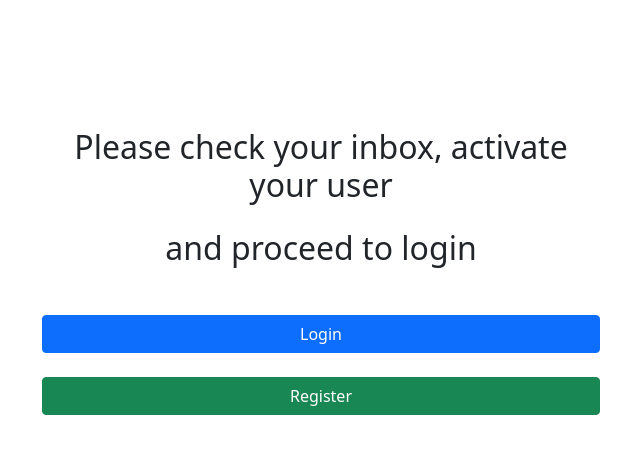
After one commit to aghex70/deselflopment-user-manager, a FastAPI app: page /activate-user in a window 1280 px wide. The commit adds this page. Shown: the top 454 px of the page, without its empty margins (319-959 px from the left). Run offline with FastAPI, Linux system fonts and the light colour scheme.

Commit message:
Added activate user template & redirection when user is not active

```diff
--- /dev/null
+++ b/user_manager/core/templates/activate_user.html
@@ -0,0 +1,40 @@
+<!DOCTYPE html>
+<html>
+<head>
+    <!-- Required meta tags -->
+    <meta charset="utf-8">
+    <meta name="viewport" content="width=device-width, initial-scale=1">
+
+    <!-- Bootstrap CSS -->
+    <link href="https://cdn.jsdelivr.net/npm/bootstrap@5.0.2/dist/css/bootstrap.min.css" rel="stylesheet" integrity="sha384-EVSTQN3/azprG1Anm3QDgpJLIm9Nao0Yz1ztcQTwFspd3yD65VohhpuuCOmLASjC" crossorigin="anonymous">
+
+    <title>deselflopment</title>
+</head>
+<body>
+<div id="root" class="d-flex justify-content-center align-items-center">
+    <div class="container" style="margin-top: 10%">
+        <form class="mx-auto w-50" id="resetLinkForm">
+            <h2 class="text-center mb-4">Please check your inbox, activate your user</h2>
+            <h2 class="text-center mb-4">and proceed to login</h2>
+            <button type="button" class="btn btn-primary mt-4" style="width: 100%" onclick="goToLogin()">Login</button>
+            <button type="button" class="btn btn-success mt-4" style="width: 100%" onclick="goToRegister()">Register</button>
+        </form>
+    </div>
+</div>
+<!-- Include Bootstrap JS -->
+<script src="https://code.jquery.com/jquery-3.5.1.slim.min.js"></script>
+<script src="https://cdn.jsdelivr.net/npm/bootstrap@5.0.2/dist/js/bootstrap.bundle.min.js" integrity="sha384-MrcW6ZMFYlzcLA8Nl+NtUVF0sA7MsXsP1UyJoMp4YLEuNSfAP+JcXn/tWtIaxVXM" crossorigin="anonymous"></script>
+
+<!-- Custom JavaScript -->
+<script>
+    function goToLogin() {
+        window.location.href = "/login";
+    }
+
+    function goToRegister() {
+        window.location.href = "/register";
+    }
+
+</script>
+</body>
+</html>
--- a/user_manager/main.py
+++ b/user_manager/main.py
@@ -146,6 +146,11 @@ def reset_link(user: auth.UserResetLink, db: Session = Depends(get_db)):
     return Response(status_code=200)
 
 
+@app.get("/activate-user")
+def read_activate_user(request: Request):
+    return templates.TemplateResponse("activate_user.html", {"request": request})
+
+
 @app.get("/reset-password/{reset_password_code}")
 def read_reset_password(
     request: Request, reset_password_code: str, db: Session = Depends(get_db)
```
Also changed, not shown: user_manager/core/templates/login.html (+7 -0 lines).
